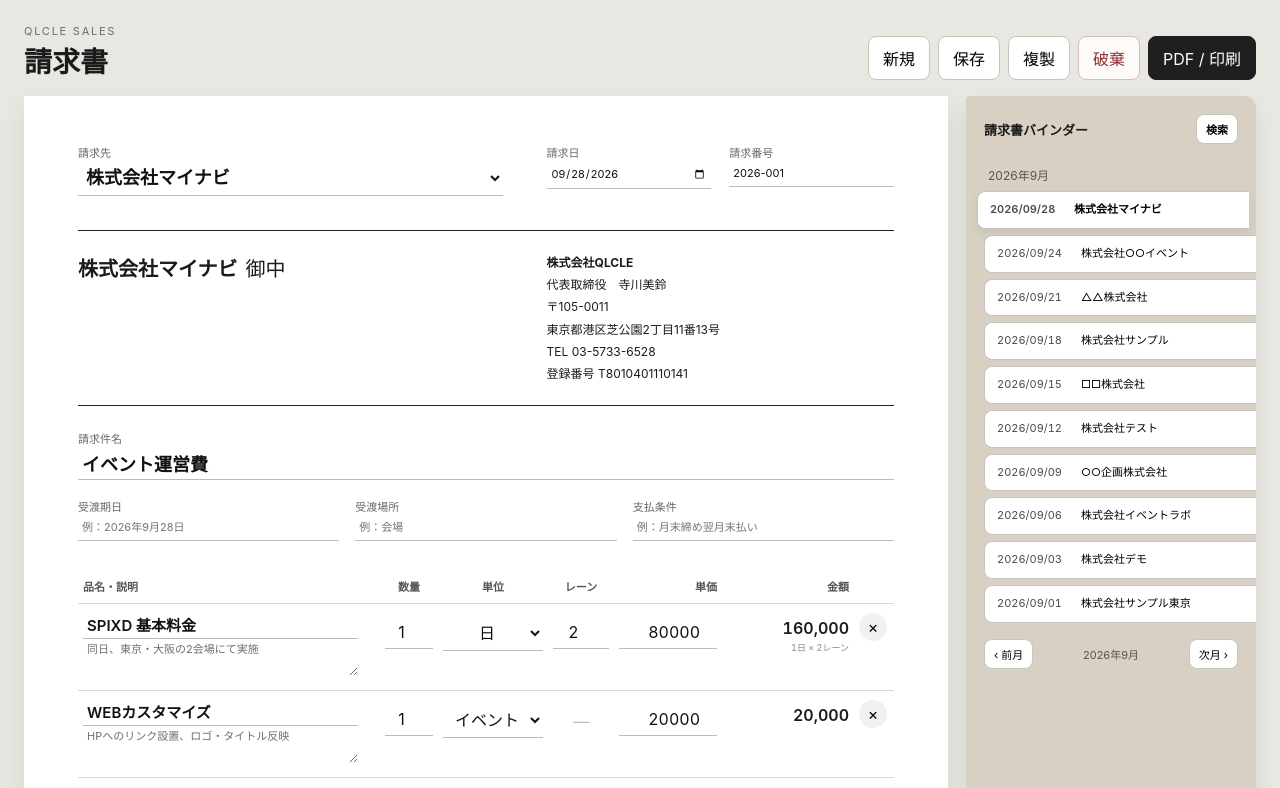
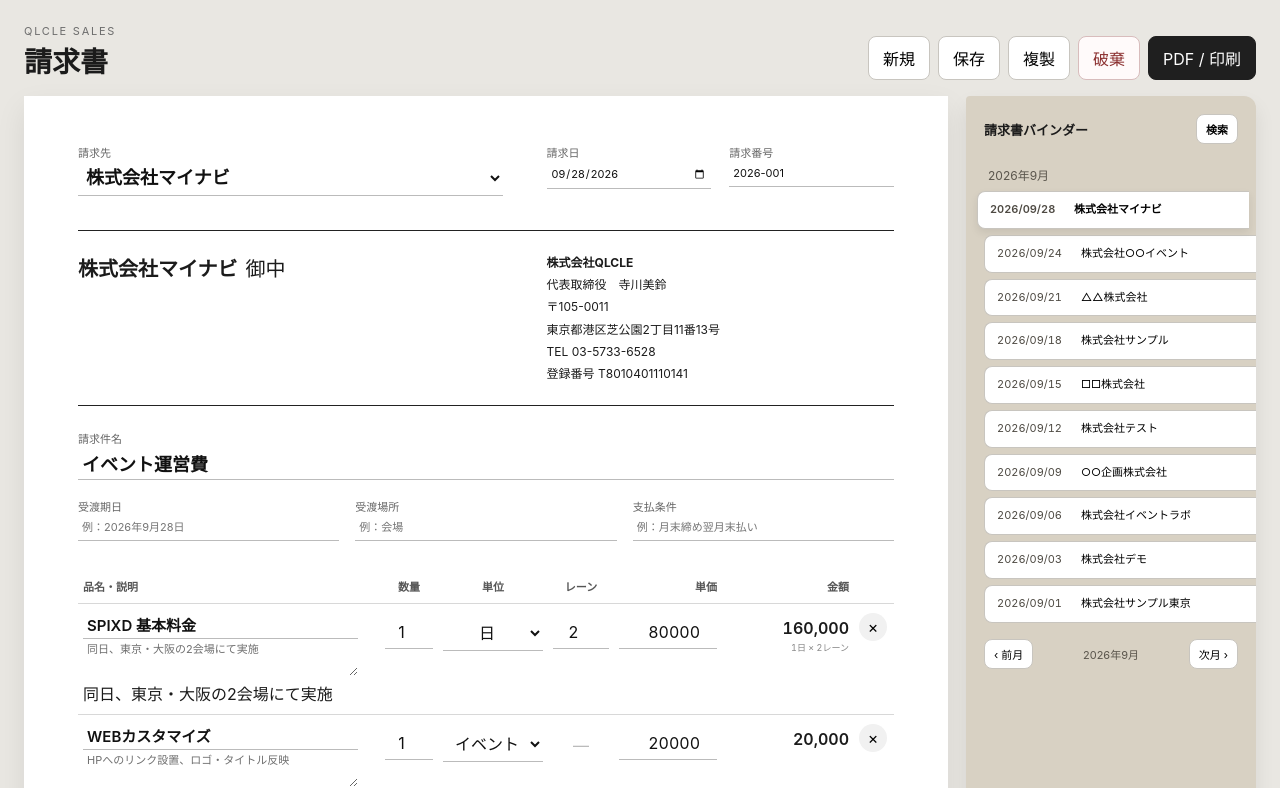
Before and after one commit to sterakawa/qlcle-sales, a Next.js app: page / in a window 1280 px wide. Shown: the top 788 px of the page. Built offline with nearby package versions, Linux system fonts and the light colour scheme.

Commit message:
Add adaptive dense print mode for longer invoices

```diff
--- a/app/page.tsx
+++ b/app/page.tsx
@@ -149,7 +149,7 @@
       </header>
 
       <div className="workspace">
-        <section className="paper">
+        <section className={`paper ${items.length >= 6 ? "printDense" : ""}`}>
           <div className="printTitle">請 求 書</div>
           <div className="paperHeader">
             <div className="customerPicker">
@@ -243,6 +243,9 @@
                       }
                       placeholder="説明を入力（例：同日、東京・大阪の2会場にて実施）"
                     />
+                    {item.description && (
+                      <div className="itemDescriptionPrint">{item.description}</div>
+                    )}
                   </td>
                   <td>
                     <input
```
